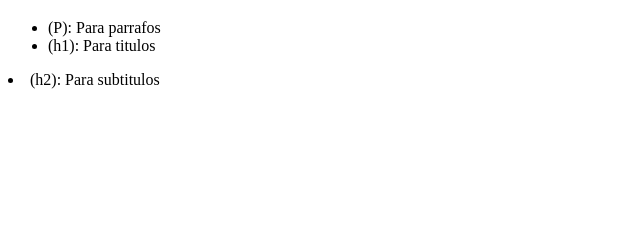
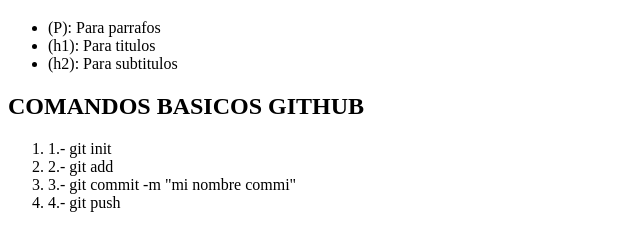
Before and after one commit to luffyRDGZ/mi-primer-repo, a plain HTML site: page index.html in a window 1280 px wide. Shown: the part 61-312 px from the top of the page, without its empty margins (0-640 px from the left). Drawn offline with Linux system fonts and the light colour scheme.

Commit message:
cambios en mi index

```diff
--- a/index.html
+++ b/index.html
@@ -7,10 +7,17 @@
 </head>
 <body>
     <h1>ETIQUETAS HTML</h1>
-    <UL>
+    <ul>
     <li>(P): Para parrafos</li>
-        <li>(h1): Para titulos</UL>
+        <li>(h1): Para titulos</li>
         <li>(h2): Para subtitulos</li>
-    </UL>
+    </ul>
+    <h2>COMANDOS BASICOS GITHUB</h2>
+    <ol>
+        <li>1.- git init</li>
+        <li>2.- git add</li>
+        <li>3.- git commit -m "mi nombre commi"</li>
+        <li>4.- git push</li>
+    </ol>
 </body>
 </html>
```
